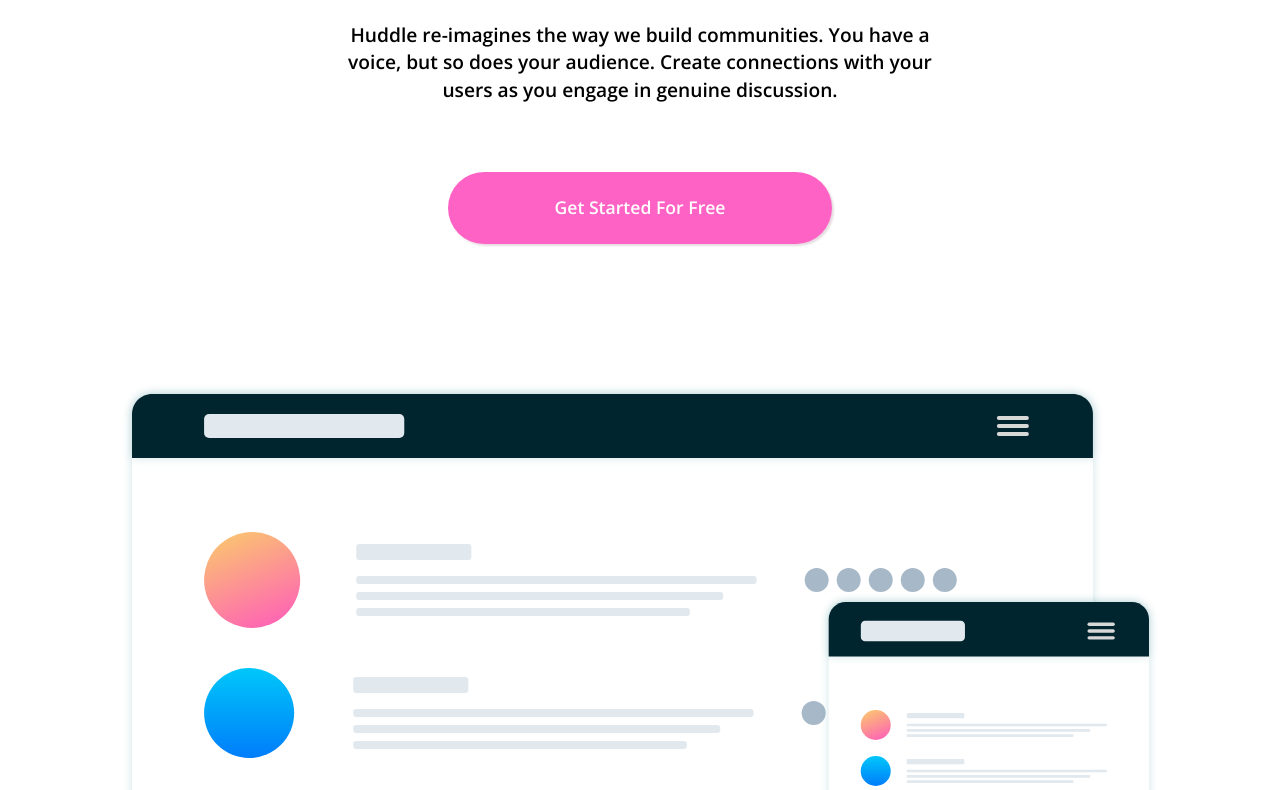
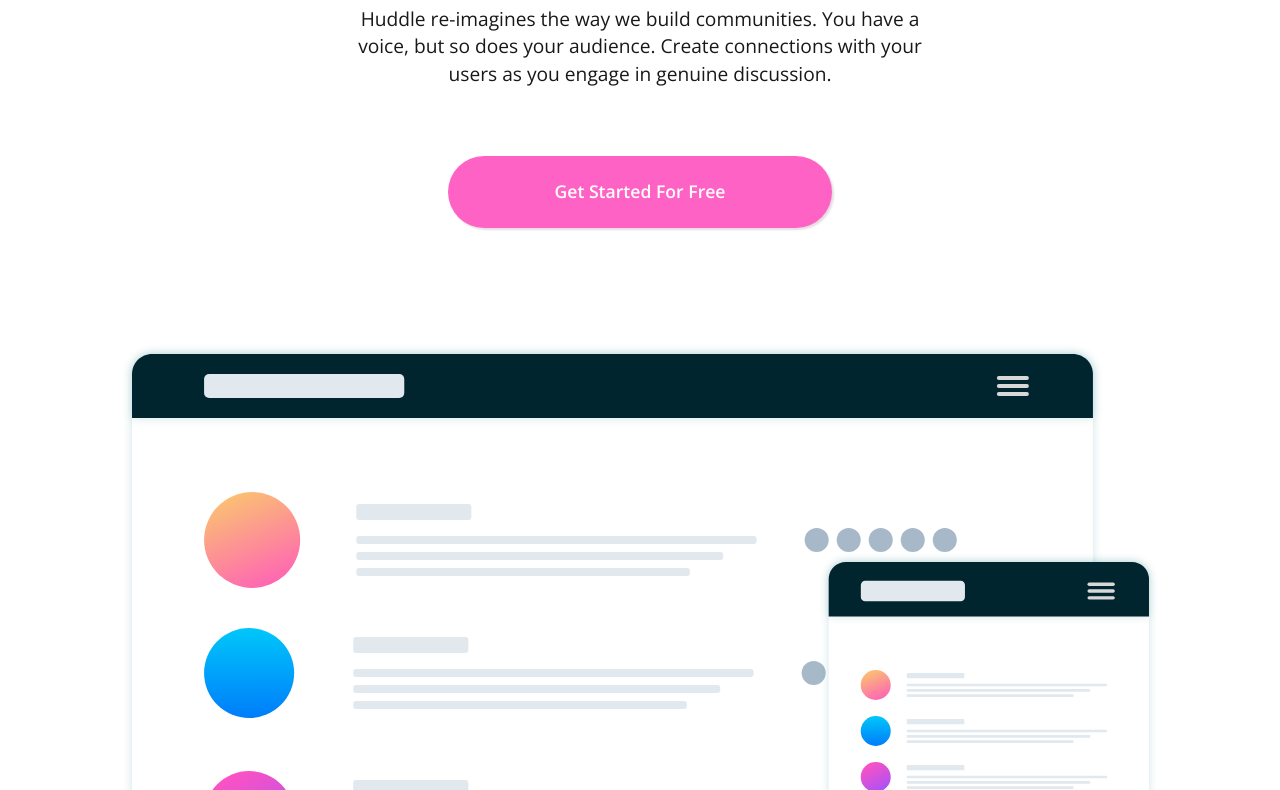
Before and after one commit to LeonteCr/Huddle-landing-page_curved-sections, a plain HTML site: page index.html in a window 1280 px wide. Shown: the part 441-1231 px from the top of the page. Drawn offline with nearby package versions, Linux system fonts and the light colour scheme.

Commit message:
:modify padding top for body

```diff
--- a/index.html
+++ b/index.html
@@ -48,7 +48,6 @@
 
     <div class="grow-container">
       <picture>
-        <source media="(max-width: 850px)" srcset="./images/bg-section-top-mobile-1.svg">
         <source media="(min-width: 851px)" srcset="./images/bg-section-top-desktop-1.svg">
         <img class="bgtm1" src="./images/bg-section-top-mobile-1.svg" alt="">
       </picture>
@@ -67,7 +66,6 @@
         </div>
       </article>
       <picture>
-        <source media="(max-width: 850px" srcset="./images/bg-section-bottom-mobile-1.svg">
         <source media="(min-width: 851px)" srcset="./images/bg-section-bottom-desktop-1.svg">
         <img class="bgbm1" src="./images/bg-section-bottom-mobile-1.svg" alt="">
       </picture>
@@ -88,7 +86,6 @@
 
     <div class="user-section">
       <picture>
-        <source media="(max-width: 850px)" srcset="./images/bg-section-top-mobile-2.svg">
         <source media="(min-width: 851px)" srcset="./images/bg-section-top-desktop-2.svg">
         <img class="bg-top-2" src="./images/bg-section-top-mobile-2.svg" alt="">
       </picture>
@@ -103,7 +100,6 @@
         </div>
       </article>
       <picture>
-        <source media="(max-width: 850px)" srcset="./images/bg-section-bottom-mobile-2.svg">
         <source media="(min-width: 851px)" srcset="./images/bg-section-bottom-desktop-2.svg">
         <img class="bg-bottom-2" src="./images/bg-section-bottom-mobile-2.svg" alt="">
       </picture>
@@ -115,7 +111,6 @@
   </main>
 
   <picture>
-    <source media="(max-width: 850px)" srcset="./images/bg-footer-top-mobile.svg">
     <source media="(min-width: 851px)" srcset="./images/bg-footer-top-desktop.svg">
     <img  class="bg-footer" src="./images/bg-footer-top-mobile.svg" alt="">
   </picture>
--- a/style.css
+++ b/style.css
@@ -12,9 +12,9 @@
             - Footer
 */
 
-/* ===============
-    Global styles
-================== */
+        /* ===============
+            Global styles
+        ================== */
 
 * {
     box-sizing: border-box;
@@ -24,6 +24,18 @@
     padding: 1.5em 0 0 0;
     margin: 0;
 }
+
+        /* ==========
+          Typography
+          ==========   */
+
+.front-describe,
+.grow-describe,
+.flowing-describe,
+.user-describe {
+    opacity: .9;
+}
+
 
         /*========
           HEADER
@@ -74,7 +86,6 @@
 .front-describe {
     font-family: 'Open Sans', sans-serif;
     font-size: 0.8rem;
-    font-weight: 600;
     line-height: 1.3rem;
     margin: 0 auto 4em auto;
     max-width: 590px;
@@ -82,7 +93,7 @@
 
 .front-banner {
     text-align: center;
-    margin: 6.5em auto;
+    margin: 5em auto;
     padding: 0 2.5em;
 
 }
@@ -412,7 +423,7 @@
 
 @media (min-width:851px) {
     body {
-        padding: 5rem 0 0 0;
+        padding: 4rem 0 0 0;
     }
 
             /*======
```
